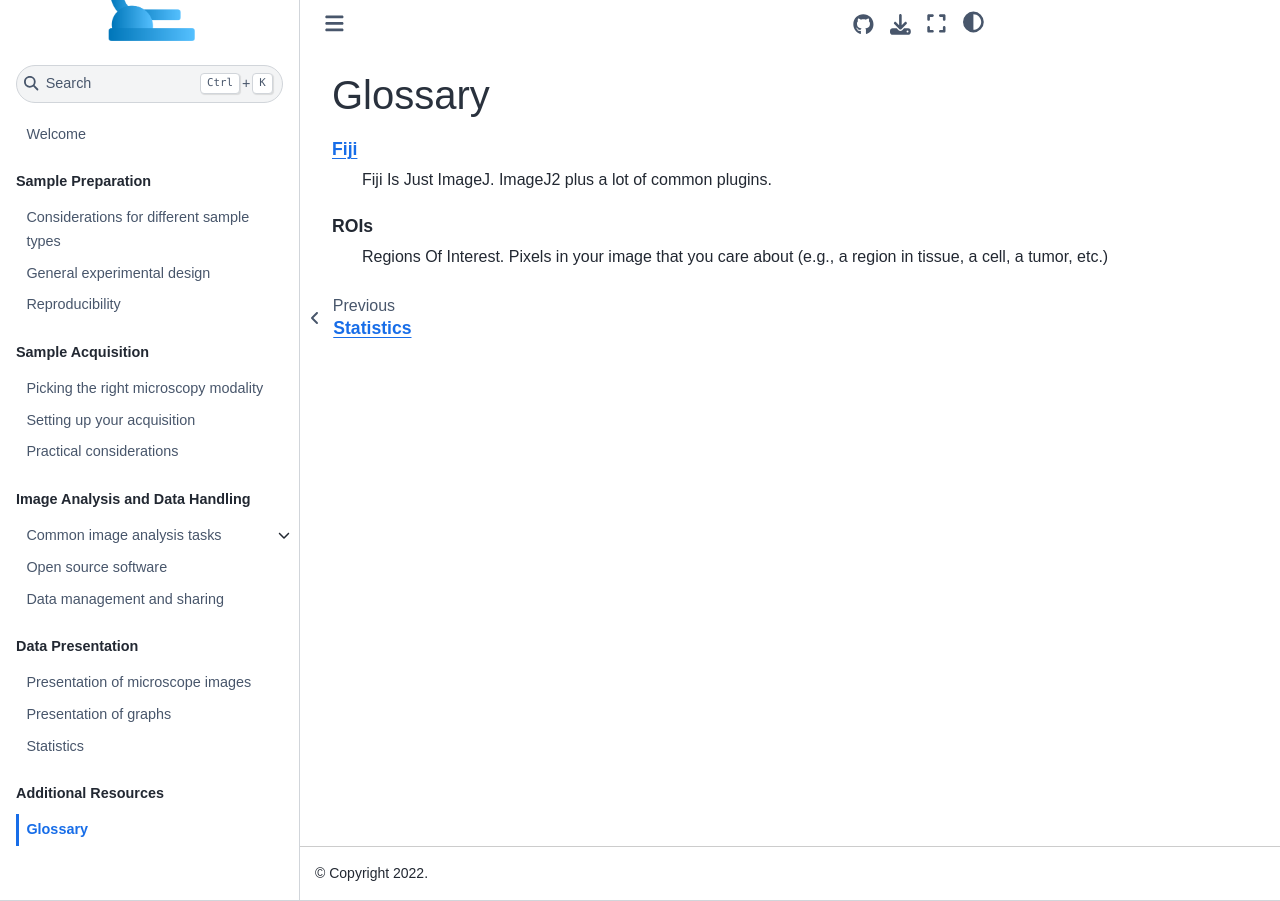
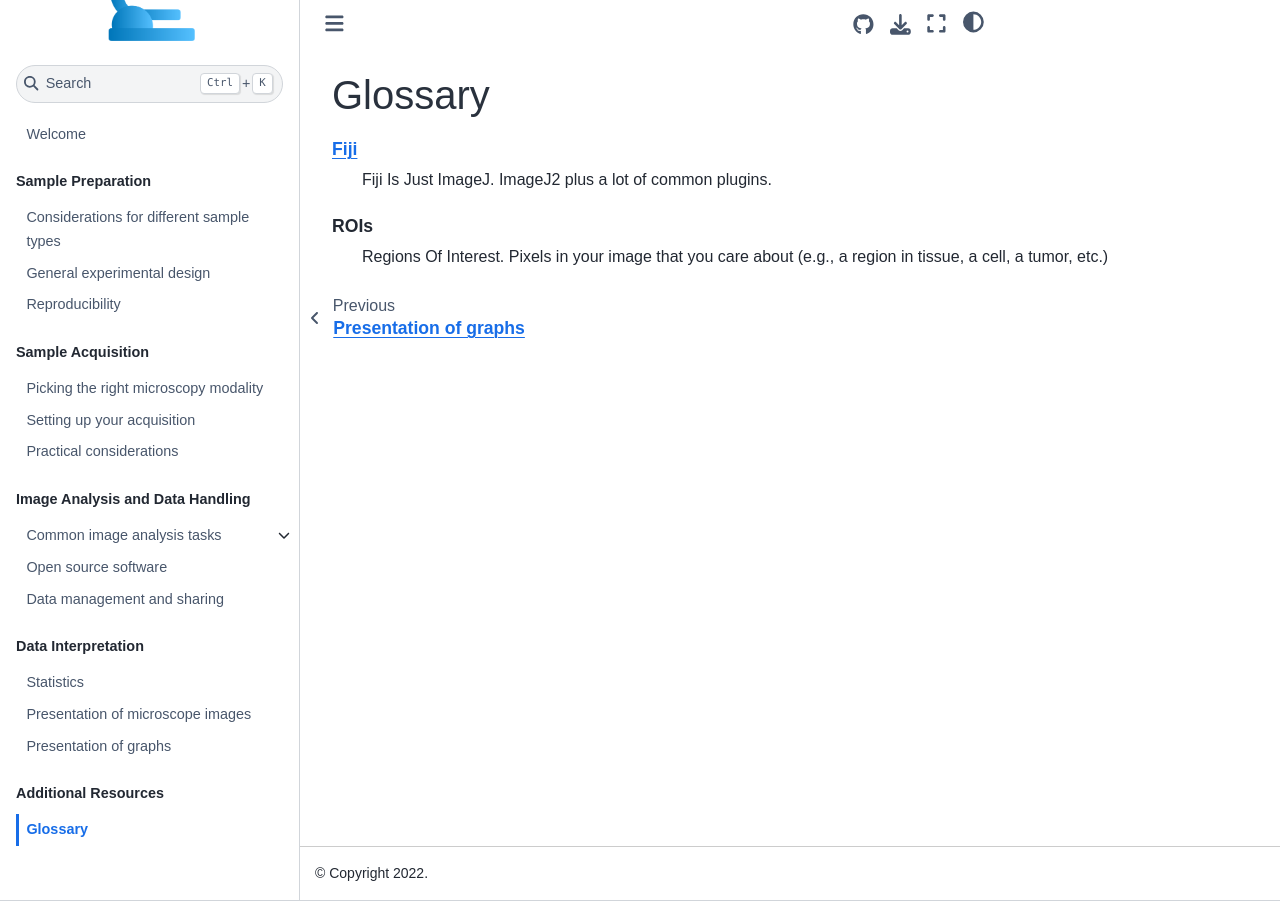
Before and after one commit to COBA-NIH/MicroscopyForBeginnersReferenceGuide, a Jupyter Book: the page built from Glossary.md, in a window 1280 px wide. Built offline with Jupyter Book 1.0.4 settings and Sphinx 7.4.7 and the Sphinx Book theme 1.1.4, drawn with Linux system fonts in a browser that asks for light colours.

Commit message:
Update _toc.yml

```diff
--- a/_toc.yml
+++ b/_toc.yml
@@ -36,14 +36,14 @@ parts:
     title: Open source software
   - file: 03_Image_analysis/Data_management
     title: Data management and sharing
-- caption: Data Presentation
+- caption: Data Interpretation
   chapters:
+  - file: 04_Data_presentation/Statistics
+    title: Statistics
   - file: 04_Data_presentation/Introduction
     title: Presentation of microscope images
   - file: 04_Data_presentation/Presentation_graphs
     title: Presentation of graphs
-  - file: 04_Data_presentation/Statistics
-    title: Statistics
 - caption:  Additional Resources
   chapters:
   - file: Glossary
```
